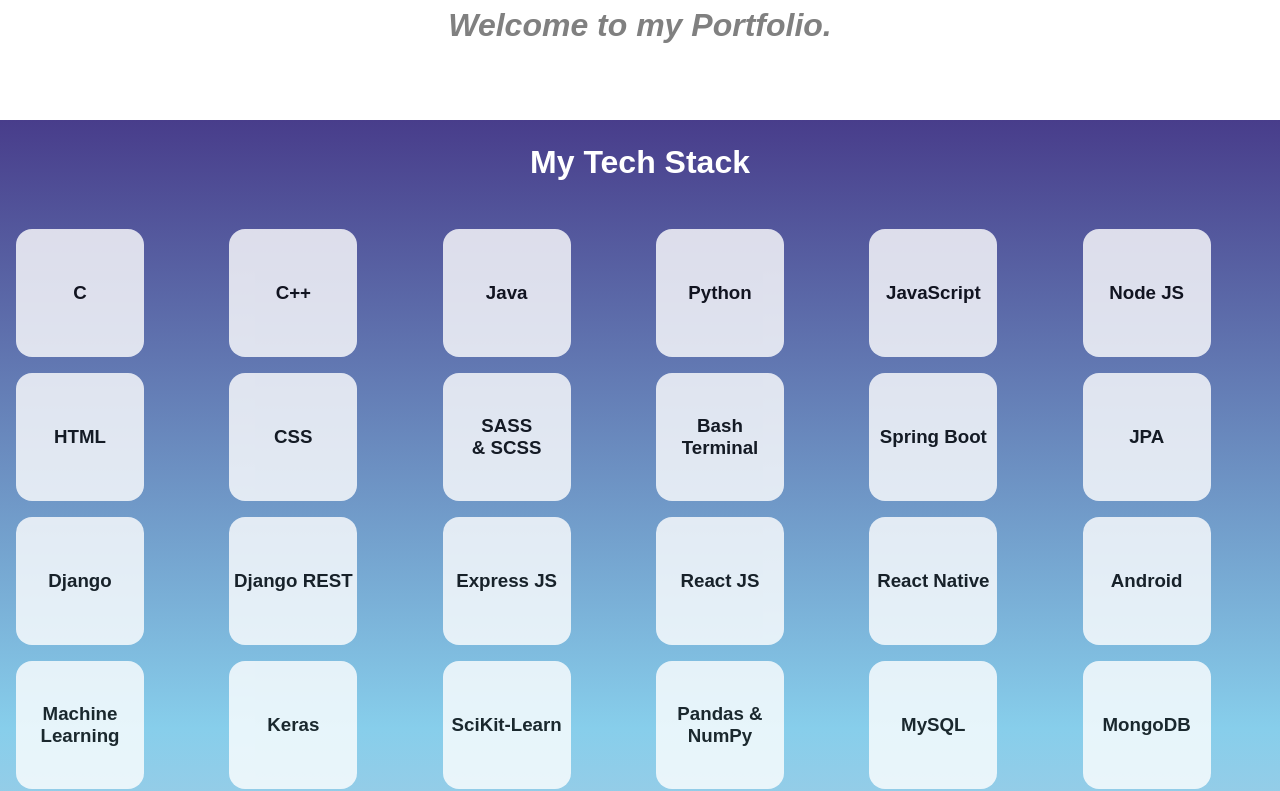
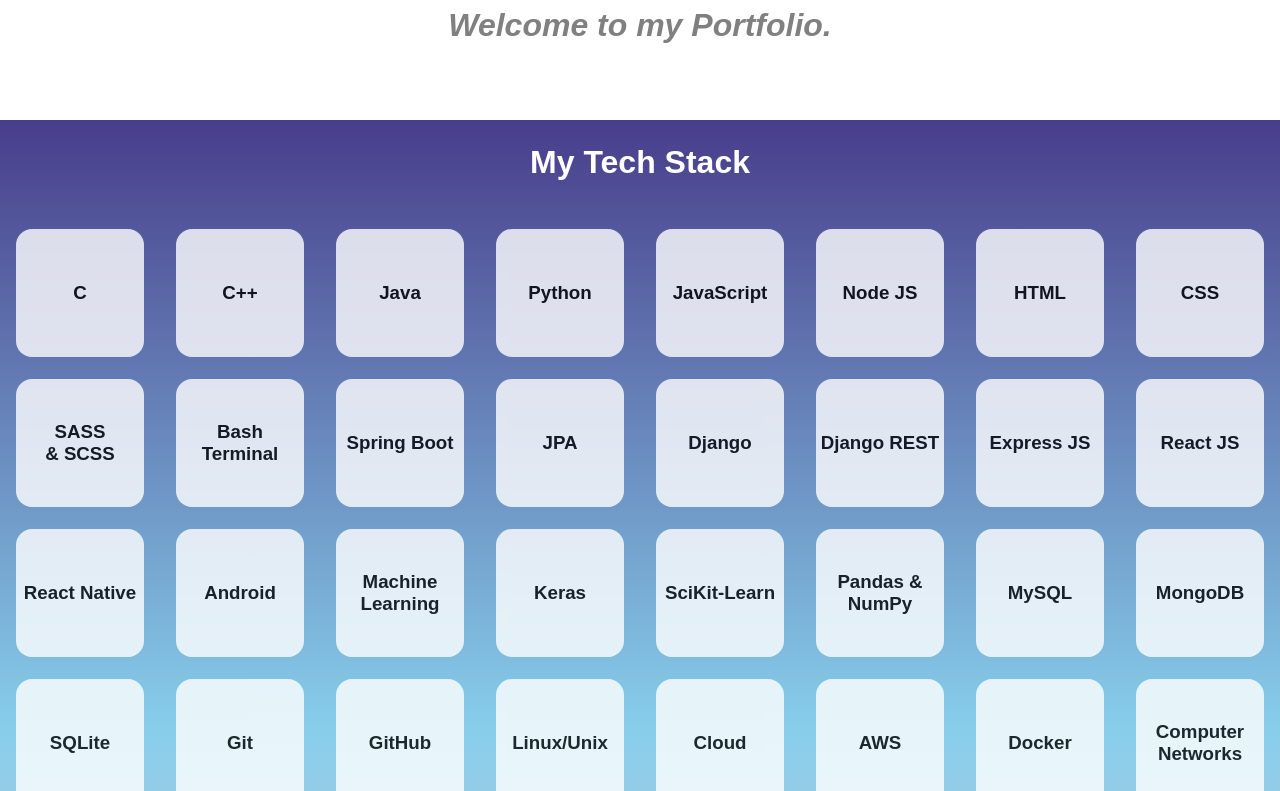
Before and after one commit to alhusseindev/Personal-Portfolio-Client, a React (Create React App) app: page / in a window 1280 px wide. Shown: the part 1000-1791 px from the top of the page. Built offline with nearby package versions, Linux system fonts and the light colour scheme.

Commit message:
Finished Tasks

```diff
--- a/src/StackSection/StackSection.scss
+++ b/src/StackSection/StackSection.scss
@@ -25,6 +25,7 @@
   background-image: linear-gradient(to top, $pink, $sky-blue, $darkslateblue);;
   width: 100%;
   height: 76rem;
+  overflow-y: auto;
   /**position: relative;
   top: -15.4rem;
   left: -0.5rem; */
@@ -37,8 +38,10 @@
 
     /** Ask if there is a way to have grid-template-columns & grid-template-rows to adjust automatically based on the screen resolution without the need of setting media queries */
     display: grid;
-    grid-template-columns: repeat(6, 1fr);
-    grid-template-rows: repeat(7, 1fr);
+    grid-column-gap: 1fr;
+    grid-row-gap: 1fr;
+    grid-template-columns: repeat(auto-fit, minmax(150px, 1fr));
+    grid-template-rows: repeat(auto-fit, minmax(150px, 1fr));
 
 
     //justify-content: space-between;
```
Also changed, not shown: 10 other files (tests, documents, lock files or other folders).
